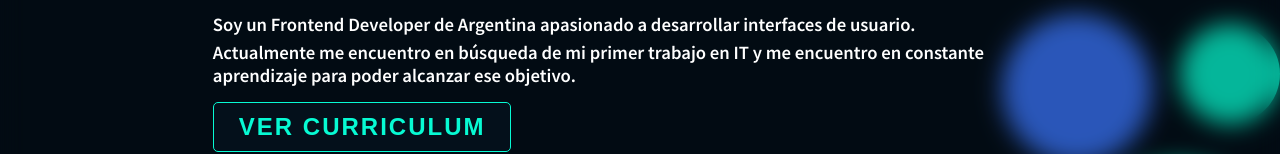
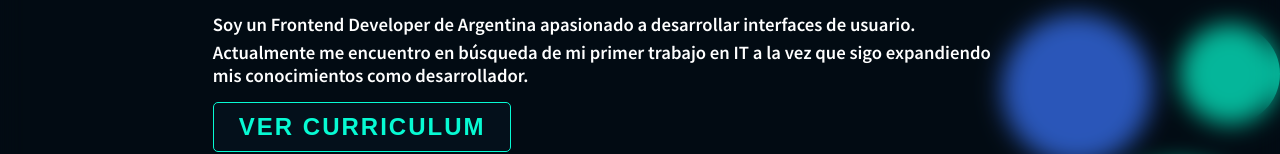
Before and after one commit to sanchezzfacu/porftolio, a React (Create React App) app: page / in a window 1280 px wide. Shown: the part 436-590 px from the top of the page. Built offline with nearby package versions, Linux system fonts and the light colour scheme; a web font is replaced by a local one.

Commit message:
gramatical correction

```diff
--- a/src/components/Presentation.jsx
+++ b/src/components/Presentation.jsx
@@ -45,8 +45,8 @@ function Presentation() {
                     </p>
 
                     <p>
-                        Actualmente me encuentro en búsqueda de mi primer trabajo en IT y me encuentro en constante aprendizaje
-                        para poder alcanzar ese objetivo.
+                        Actualmente me encuentro en búsqueda de mi primer trabajo en IT a la vez que sigo expandiendo mis
+                        conocimientos como desarrollador.
                     </p>
                 </h3>
                 <a ref={btnCv} href="https://drive.google.com/file/d/1E8Ru30CwXO_QkSNqR72INPdqBN2OyJA_/view" target='_blank' rel='noreferrer'>
```
